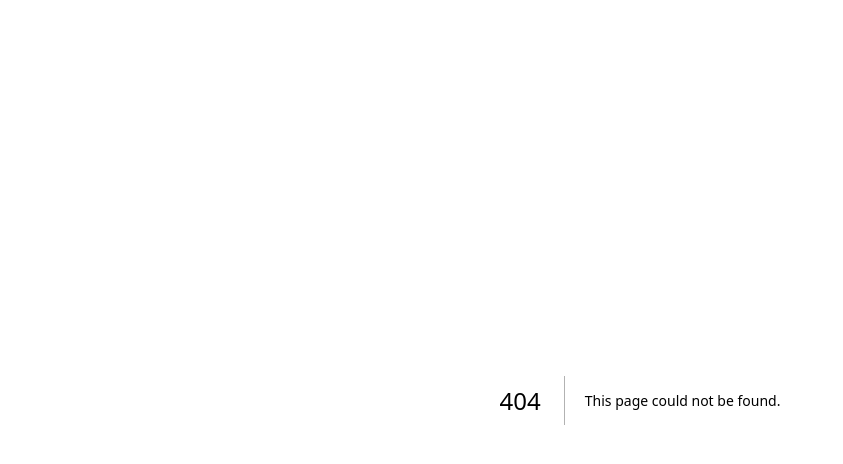
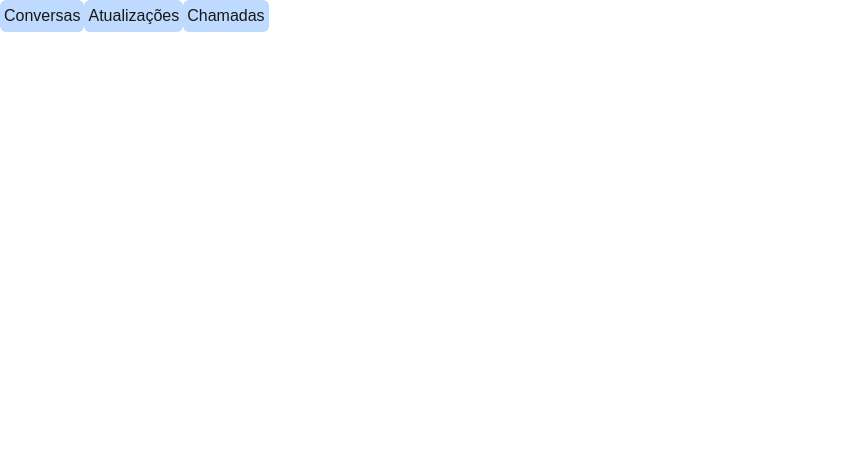
Before and after one commit to gabrielhdantaspimentel/Full-Stack-Web-com-Node-JavaScript-e-TypeScript, a Next.js app in the folder Section 30 - React/react-fundamentos/: page /fundamentos/9_comunicacao/direta in a window 1280 px wide. Before the commit this address had no page. Shown: the top 464 px of the page, without its empty margins (0-843 px from the left). Built offline with nearby package versions, Linux system fonts and the light colour scheme.

Commit message:
Aula 334 - Comunicacao direta

```diff
--- /dev/null
+++ b/Section 30 - React/react-fundamentos/src/app/fundamentos/9_comunicacao/direta/componentes/AbaDireta.tsx
@@ -0,0 +1,20 @@
+import ConteudoDireta from "./ConteudoDireta"
+
+import { useState } from 'react'
+
+export default function AbaDireta(){
+
+    const [aba, setAba] = useState('')
+
+    return (
+        <div>
+
+            <button onClick={()=> setAba('Conversas')}>Conversas</button>
+            <button onClick={()=> setAba('Atualzações')}>Atualzações</button>
+            <button onClick={()=> setAba('chamadas')}>chamadas</button>
+
+            <ConteudoDireta nome={aba} />
+
+        </div>
+    )
+}
--- /dev/null
+++ b/Section 30 - React/react-fundamentos/src/app/fundamentos/9_comunicacao/direta/componentes/ConteudoDireta.tsx
@@ -0,0 +1,11 @@
+interface ConteudoProps {
+    nome: string
+}
+
+export default function ConteudoDireta( props: ConteudoProps ){
+    return (
+        <div>
+            <span>{props.nome}</span>
+        </div>
+    )
+}
--- /dev/null
+++ b/Section 30 - React/react-fundamentos/src/app/fundamentos/9_comunicacao/direta/page.tsx
@@ -0,0 +1,13 @@
+'use client'
+
+import AbaDireta from "./componentes/abaDireta"
+
+export default function Direta(){
+    return (
+        <div>
+            <button>Conversas</button>
+            <button>Atualizações</button>
+            <button>Chamadas</button>
+        </div>
+    )
+}
--- a/Section 30 - React/react-fundamentos/src/app/globals.css
+++ b/Section 30 - React/react-fundamentos/src/app/globals.css
@@ -33,13 +33,11 @@
 }
 
 .campo-texto {
-
   @apply bg-gray-200 p-1;
   @apply rounded-md;
 }
 
-.botao {
-
+button {
   @apply bg-blue-200 p-1;
   @apply rounded-md hover:bg-green-200 hover:text-green-700;
 }
```
